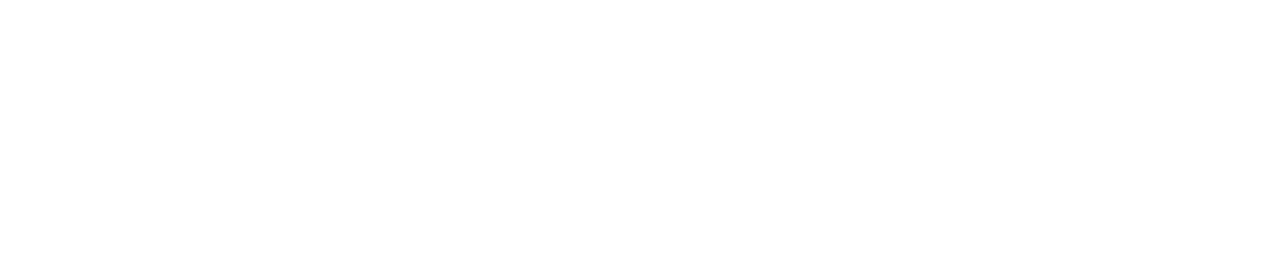
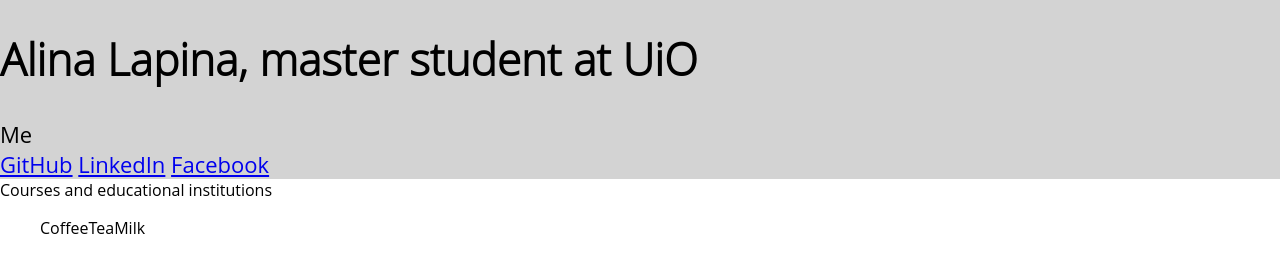
Before and after one commit to alina-lapina/play-with-css, a plain HTML site: page index.html in a window 1280 px wide. Drawn offline with Linux system fonts and the light colour scheme.

Commit message:
Raw structure for files and index

```diff
--- a/index.html
+++ b/index.html
@@ -1,10 +1,37 @@
 <!DOCTYPE html>
 <html lang="en">
+<meta name="viewport" content="width=device-width, initial-scale=1.0">
+<link rel="shortcut icon" href="src/favicon.ico"/>
+<link rel="stylesheet" href="src/styles.css">
 <head>
     <meta charset="UTF-8">
-    <title>Title</title>
+    <title>Alina Lapina's Resume</title>
 </head>
 <body>
-
+<header>
+    <h1>Alina Lapina, master student at UiO</h1>
+    <picture>Me</picture>
+    <nav>
+        <a href="https://github.com/alina-lapina"
+                target="_blank"
+                rel="noopener noreferrer"
+        >GitHub</a>
+        <a href="https://www.linkedin.com/in/alina-lapina-67275020/"
+                target="_blank"
+                rel="noopener noreferrer"
+        >LinkedIn</a>
+        <a href="https://www.facebook.com/alina.lapina"
+                target="_blank"
+                rel="noopener noreferrer"
+        >Facebook</a>
+    </nav>
+</header>
+<section>Courses and educational institutions
+    <ul class="flex-container" style="list-style-type:none;">
+        <li>Coffee</li>
+        <li>Tea</li>
+        <li>Milk</li>
+    </ul>
+</section>
 </body>
 </html>
--- /dev/null
+++ b/src/styles.css
@@ -0,0 +1,25 @@
+.flex-container {
+    display: flex;
+}
+
+body {
+    margin: 0;
+    font-family:  "Open Sans", Arial, sans-serif;
+    -webkit-font-smoothing: antialiased;
+    -moz-osx-font-smoothing: grayscale;
+}
+
+h1, h2, h3 {
+    font-family:  "Open Sans Light", Arial, sans-serif;
+}
+
+header {
+    background-color: lightgray;
+    max-height: 100vh;
+    display: flex;
+    flex-direction: column;
+    align-items: flex-start;
+    justify-content: left;
+    font-size: calc(6px + 2vmin);
+    color: black;
+}
```
